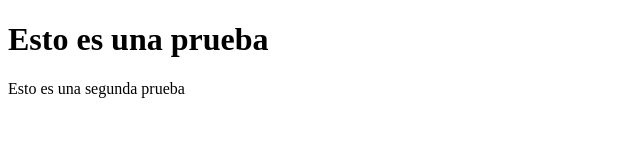
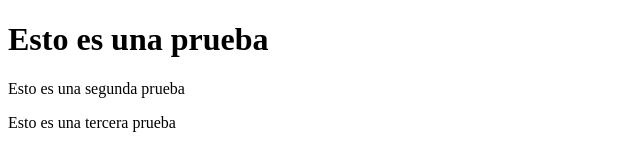
Before and after one commit to MarjoAnabel/Proyecto-Quiz--S-M-, a plain HTML site: page index.html in a window 1280 px wide. Shown: the whole page, without its empty margins (0-640 px from the left). Drawn offline with Linux system fonts and the light colour scheme.

Commit message:
prueba final

```diff
--- a/index.html
+++ b/index.html
@@ -9,6 +9,7 @@
 <body>
     <h1>Esto es una prueba</h1>
     <p>Esto es una segunda prueba</p>
+    <p>Esto es una tercera prueba </p>
 
 </body>
 </html>
--- a/script.js
+++ b/script.js
@@ -1,2 +1,3 @@
 console.log ('hola')
 console.log('qué tal')
+console.log('adios')
```
